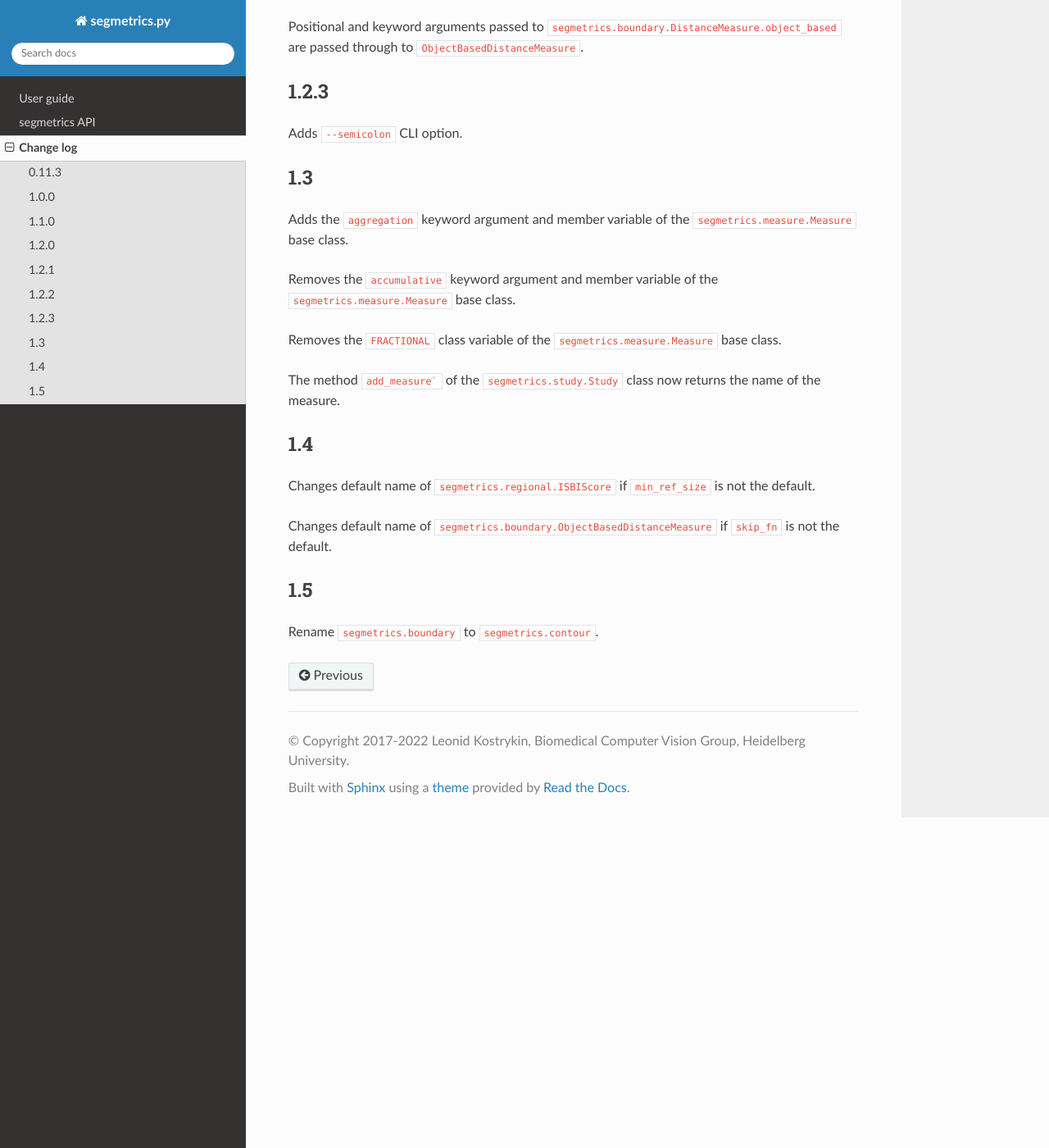
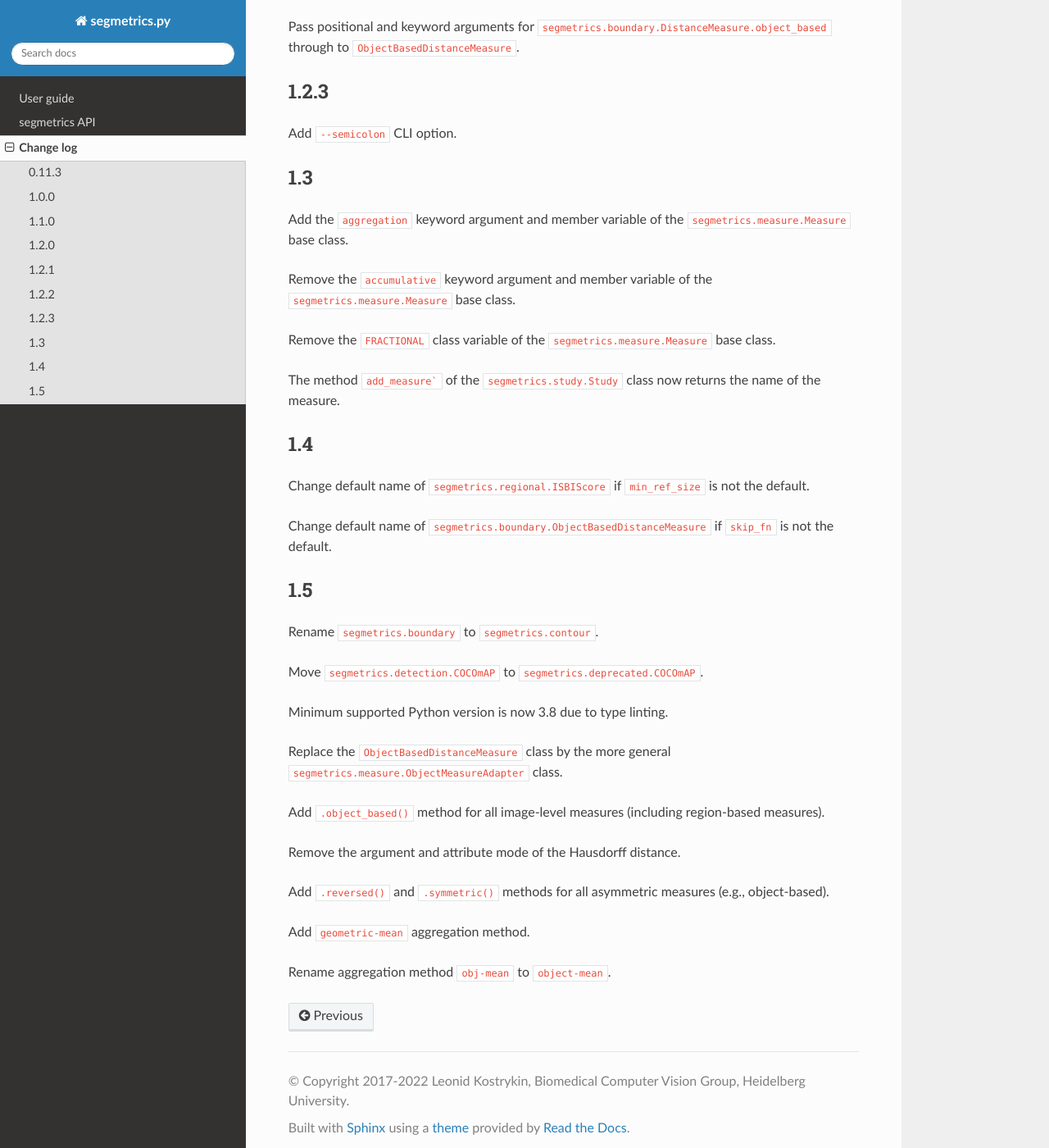
Before and after one commit to BMCV/segmetrics, a Sphinx documentation site: the page built from docs/source/changelog.rst, in a window 1280 px wide and 1400 px high, scrolled down 1208 px. Shown: the whole window at 82% size. Built offline with Sphinx 7.4.7 and the Read the Docs theme 2.0.0, drawn with Linux system fonts in a browser that asks for light colours; some of the changed text lies outside the part shown.

Commit message:
Update changelog.rst

````diff
--- a/docs/source/changelog.rst
+++ b/docs/source/changelog.rst
@@ -9,70 +9,86 @@ First public release
 1.0.0
 -----
 
-Drops compatibility with Python 2.7.
+Drop compatibility with Python 2.7.
 
-Adds ``replace`` argument to ``segmetrics.study.Study`` class.
+Add ``replace`` argument for ``segmetrics.study.Study`` class.
 
-Marks functions in ``segmetrics.boundary`` as private.
+Mark functions in ``segmetrics.boundary`` as private.
 
-Marks ``segmetrics.boundary.ObjectBasedDistance.obj_mapping`` as private.
+Mark ``segmetrics.boundary.ObjectBasedDistance.obj_mapping`` as private.
 
-Removes ``segmetrics.legacy``.
+Remove ``segmetrics.legacy``.
 
-Renames ``segmetrics.metric.Metric`` to ``segmetrics.measure.Measure``.
+Rename ``segmetrics.metric.Metric`` to ``segmetrics.measure.Measure``.
 
-Renames ``segmetrics.boundary.ObjectBasedDistance`` to ``segmetrics.boundary.ObjectBasedDistanceMeasure``.
+Rename ``segmetrics.boundary.ObjectBasedDistance`` to ``segmetrics.boundary.ObjectBasedDistanceMeasure``.
 
 1.1.0
 -----
 
-Adds ``segmetrics.cli``.
+Add ``segmetrics.cli``.
 
-Adds ``segmetrics.Measure.accumulative`` parameter and makes detection-based measures non-accumulative by default.
+Add ``segmetrics.Measure.accumulative`` parameter and makes detection-based measures non-accumulative by default.
 
-Removes the ``segmetrics.Measure.ACCUMULATIVE`` field.
+Remove the ``segmetrics.Measure.ACCUMULATIVE`` field.
 
 1.2.0
 -----
 
-Changes default names of performance measures in ``segmetrics.study.Study.add_measure()``.
+Change default names of performance measures in ``segmetrics.study.Study.add_measure()``.
 
-Adds ``segmetrics.measure.Measure.default_name()`` method.
+Add ``segmetrics.measure.Measure.default_name()`` method.
 
 1.2.1
 -----
 
-Adds quantile-based implementation of ``segmetrics.boundary.Hausdorff``.
+Add quantile-based implementation of ``segmetrics.boundary.Hausdorff``.
 
 1.2.2
 -----
 
-Positional and keyword arguments passed to ``segmetrics.boundary.DistanceMeasure.object_based`` are passed through to ``ObjectBasedDistanceMeasure``.
+Pass positional and keyword arguments for ``segmetrics.boundary.DistanceMeasure.object_based`` through to ``ObjectBasedDistanceMeasure``.
 
 1.2.3
 -----
 
-Adds ``--semicolon`` CLI option.
+Add ``--semicolon`` CLI option.
 
 1.3
 ---
 
-Adds the ``aggregation`` keyword argument and member variable of the ``segmetrics.measure.Measure`` base class.
+Add the ``aggregation`` keyword argument and member variable of the ``segmetrics.measure.Measure`` base class.
 
-Removes the ``accumulative`` keyword argument and member variable of the ``segmetrics.measure.Measure`` base class.
+Remove the ``accumulative`` keyword argument and member variable of the ``segmetrics.measure.Measure`` base class.
 
-Removes the ``FRACTIONAL`` class variable of the ``segmetrics.measure.Measure`` base class.
+Remove the ``FRACTIONAL`` class variable of the ``segmetrics.measure.Measure`` base class.
 
 The method ``add_measure``` of the ``segmetrics.study.Study`` class now returns the name of the measure.
 
 1.4
 ---
 
-Changes default name of ``segmetrics.regional.ISBIScore`` if ``min_ref_size`` is not the default.
+Change default name of ``segmetrics.regional.ISBIScore`` if ``min_ref_size`` is not the default.
 
-Changes default name of ``segmetrics.boundary.ObjectBasedDistanceMeasure`` if ``skip_fn`` is not the default.
+Change default name of ``segmetrics.boundary.ObjectBasedDistanceMeasure`` if ``skip_fn`` is not the default.
 
 1.5
 ---
 
 Rename ``segmetrics.boundary`` to ``segmetrics.contour``.
+
+Move ``segmetrics.detection.COCOmAP`` to ``segmetrics.deprecated.COCOmAP``.
+
+Minimum supported Python version is now 3.8 due to type linting.
+
+Replace the ``ObjectBasedDistanceMeasure`` class by the more general ``segmetrics.measure.ObjectMeasureAdapter`` class.
+
+Add ``.object_based()`` method for all image-level measures (including region-based measures).
+
+Remove the argument and attribute mode of the Hausdorff distance.
+
+Add ``.reversed()`` and ``.symmetric()`` methods for all asymmetric measures (e.g., object-based).
+
+Add ``geometric-mean`` aggregation method.
+
+Rename aggregation method ``obj-mean`` to ``object-mean``.
````
